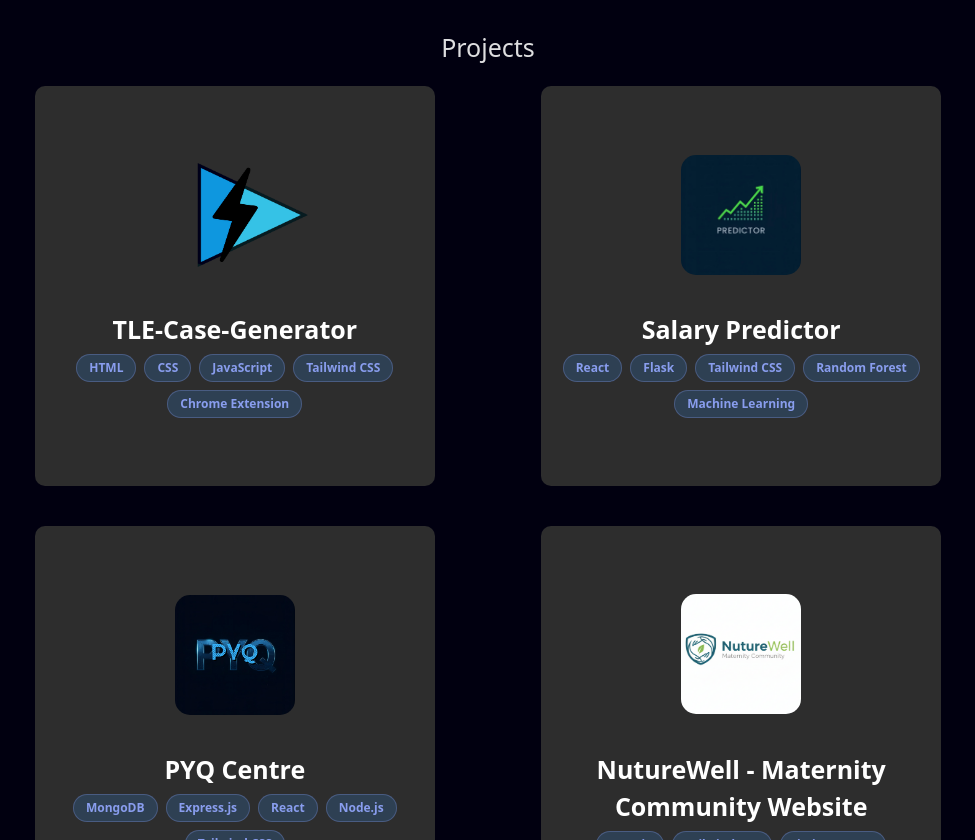
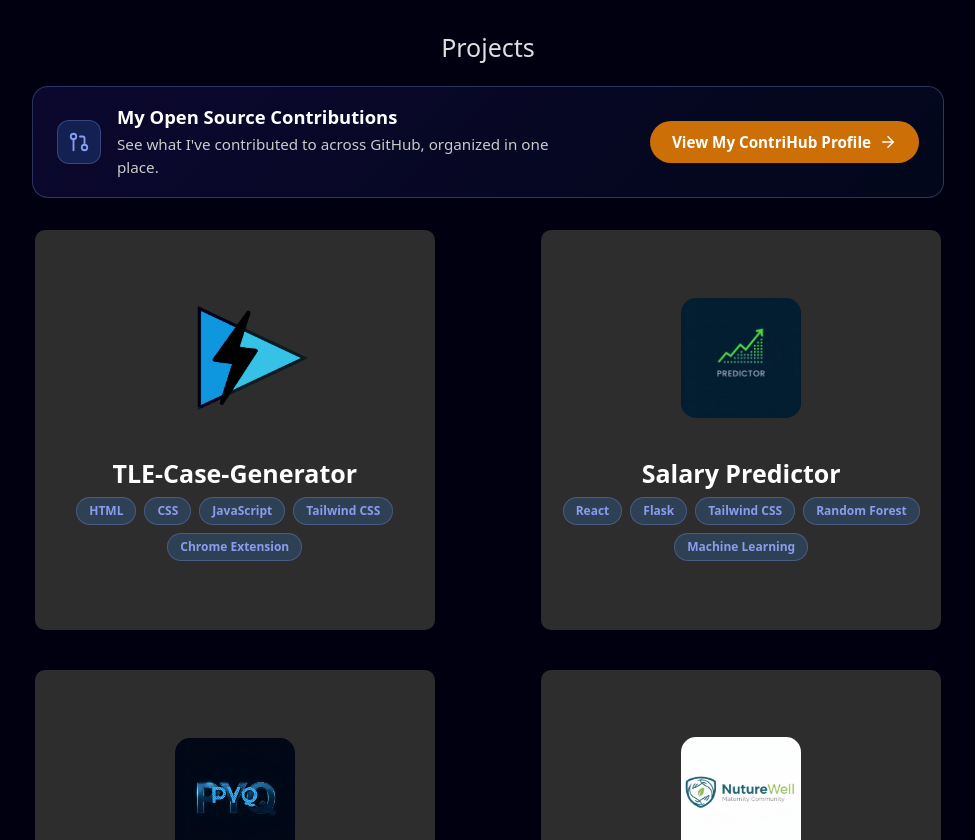
Before and after one commit to ZarrarPeshimam/zarfolio, a React (Vite) app: page / in a window 1280 px wide. Shown: the part 1960-2800 px from the top of the page, without its empty margins (152-1127 px from the left). Built offline with nearby package versions, Linux system fonts and the light colour scheme.

Commit message:
OSS added

```diff
--- a/src/components/Contact/Contact.jsx
+++ b/src/components/Contact/Contact.jsx
@@ -11,13 +11,6 @@
           <div className="contact-label">Email</div>
           <div className="contact-value">
             zarrarpeshimam@gmail.com
-          </div>
-        </div>
-
-        <div className="contact-row">
-          <div className="contact-label">Phone</div>
-          <div className="contact-value">
-            +91 99201 01840
           </div>
         </div>
 
--- a/src/components/Home.jsx
+++ b/src/components/Home.jsx
@@ -45,7 +45,7 @@
       <div className="container">
         <div className="hero-content">
           <h1>Hi, <span className="highlight">Zarrar Peshimam</span> here</h1>
-          <p>A 3rd year Computer Science student and a hardworking individual with curiosity of learning and exploring new softwares and technology.
+          <p>Final year Computer Science student and a hardworking individual with curiosity of learning and exploring new softwares and technology.
             Eager to work on projects related to field of programming and learn from my mistakes.
             Aspire to work on industry level projects and solving real world problems.
           </p>
--- /dev/null
+++ b/src/components/Projects/OpenSourceCallout.css
@@ -0,0 +1,157 @@
+/* ================= OPEN SOURCE CALLOUT ================= */
+/* Lines up with .Proj-grid (same width / max-width) so it reads as part of the section. */
+
+.OSC-callout {
+    display: flex;
+    align-items: center;
+    justify-content: space-between;
+    gap: 24px;
+    box-sizing: border-box;
+    width: 75%;
+    max-width: 1200px;
+    margin-bottom: 32px;
+    padding: 18px 24px;
+    text-align: left;
+    background: linear-gradient(
+        135deg,
+        rgba(79, 52, 234, 0.14),
+        rgba(52, 140, 234, 0.05)
+    );
+    border: 1px solid rgba(137, 157, 238, 0.3);
+    border-radius: 16px;
+}
+
+/* ---------------- TEXT ---------------- */
+
+.OSC-body {
+    display: flex;
+    align-items: center;
+    gap: 16px;
+    min-width: 0;
+}
+
+.OSC-icon {
+    flex-shrink: 0;
+    display: inline-flex;
+    align-items: center;
+    justify-content: center;
+    width: 44px;
+    height: 44px;
+    border-radius: 12px;
+    color: #899dee;
+    background: rgba(52, 140, 234, 0.2);
+    border: 1px solid rgba(137, 157, 238, 0.3);
+}
+
+.OSC-text h3 {
+    margin: 0 0 4px;
+    font-size: 1.15rem;
+    font-weight: 600;
+    line-height: 1.3;
+    color: #fff;
+}
+
+.OSC-text p {
+    margin: 0;
+    max-width: 52ch;
+    font-size: 0.95rem;
+    line-height: 1.5;
+    color: #cacaca;
+}
+
+/* ---------------- LINK (same pill as the hero "Download Resume" button) ---------------- */
+
+.OSC-link {
+    flex-shrink: 0;
+    display: inline-flex;
+    align-items: center;
+    justify-content: center;
+    gap: 8px;
+    padding: 10px 22px;
+    border-radius: 50px;
+    background: #cc6f06;
+    color: #fff;
+    font-size: 0.95rem;
+    font-weight: 600;
+    text-decoration: none;
+    white-space: nowrap;
+    transition: all 0.4s ease;
+}
+
+.OSC-link:hover {
+    background-color: #fff;
+    color: #f2ae03;
+}
+
+.OSC-link:focus-visible {
+    outline: 2px solid #899dee;
+    outline-offset: 3px;
+}
+
+.OSC-link svg {
+    transition: transform 0.3s ease;
+}
+
+.OSC-link:hover svg {
+    transform: translateX(3px);
+}
+
+@media (prefers-reduced-motion: reduce) {
+    .OSC-link,
+    .OSC-link svg {
+        transition: none;
+    }
+
+    .OSC-link:hover svg {
+        transform: none;
+    }
+}
+
+/* ================= TABLETS ================= */
+
+@media (max-width: 768px) {
+    .OSC-callout {
+        flex-direction: column;
+        align-items: stretch;
+        gap: 14px;
+        width: 100%;
+        margin-bottom: 25px;
+        padding: 16px;
+    }
+
+    .OSC-link {
+        width: 100%;
+    }
+}
+
+/* ================= SMALL PHONES ================= */
+
+@media (max-width: 480px) {
+    .OSC-callout {
+        margin-bottom: 20px;
+        padding: 14px;
+    }
+
+    .OSC-body {
+        gap: 12px;
+    }
+
+    .OSC-icon {
+        width: 38px;
+        height: 38px;
+        border-radius: 10px;
+    }
+
+    .OSC-icon svg {
+        width: 20px;
+        height: 20px;
+    }
+
+    .OSC-text h3 {
+        font-size: 1.05rem;
+    }
+
+    .OSC-text p {
+        font-size: 0.9rem;
+    }
+}
--- /dev/null
+++ b/src/components/Projects/OpenSourceCallout.jsx
@@ -0,0 +1,29 @@
+import React from 'react';
+import { GitPullRequest, ArrowRight } from 'lucide-react';
+import './OpenSourceCallout.css';
+
+export default function OpenSourceCallout({ href }) {
+  return (
+    <aside className='OSC-callout' aria-labelledby='OSC-title'>
+      <div className='OSC-body'>
+        <span className='OSC-icon' aria-hidden='true'>
+          <GitPullRequest size={22} />
+        </span>
+        <div className='OSC-text'>
+          <h3 id='OSC-title'>My Open Source Contributions</h3>
+          <p>See what I've contributed to across GitHub, organized in one place.</p>
+        </div>
+      </div>
+
+      <a
+        className='OSC-link'
+        href={href}
+        target='_blank'
+        rel='noopener noreferrer'
+      >
+        View My ContriHub Profile
+        <ArrowRight size={18} aria-hidden='true' />
+      </a>
+    </aside>
+  );
+}
--- a/src/components/Projects/Projects.jsx
+++ b/src/components/Projects/Projects.jsx
@@ -1,6 +1,11 @@
 import React, { useState } from 'react';
 import './Projects.css';
 import Projcard from './Projcard';
+import OpenSourceCallout from './OpenSourceCallout';
+
+// Public ContriHub profile shown in the Open Source Contributions callout.
+// Replace the placeholder below with your actual profile URL.
+const CONTRIHUB_PROFILE_URL = 'https://contri-hub-os.vercel.app/zapdark';
 
 export default function Projects() {
     const [selectedIndex, setSelectedIndex] = useState(-1);
@@ -76,6 +81,7 @@
     return (
         <div className='Proj-container'>
             <header>Projects</header>
+            <OpenSourceCallout href={CONTRIHUB_PROFILE_URL} />
             <div className='Proj-grid'>
                 {project_list.map((e, index) => (
                     <Projcard
```
Also changed, not shown: 1 other file (tests, documents, lock files or other folders).
